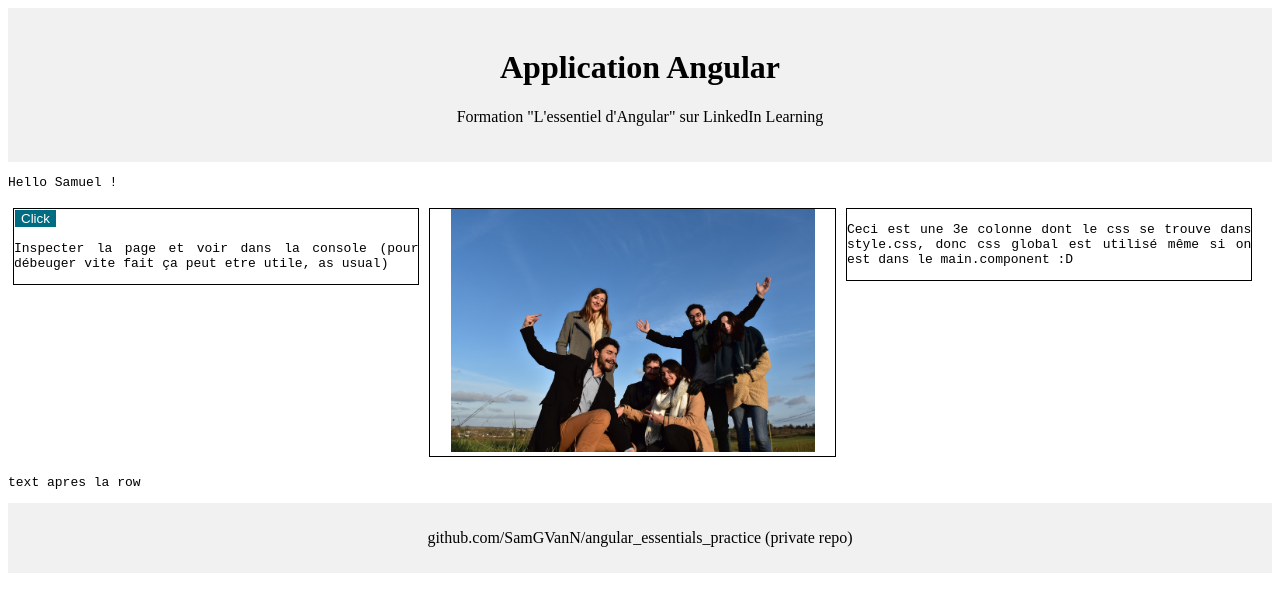
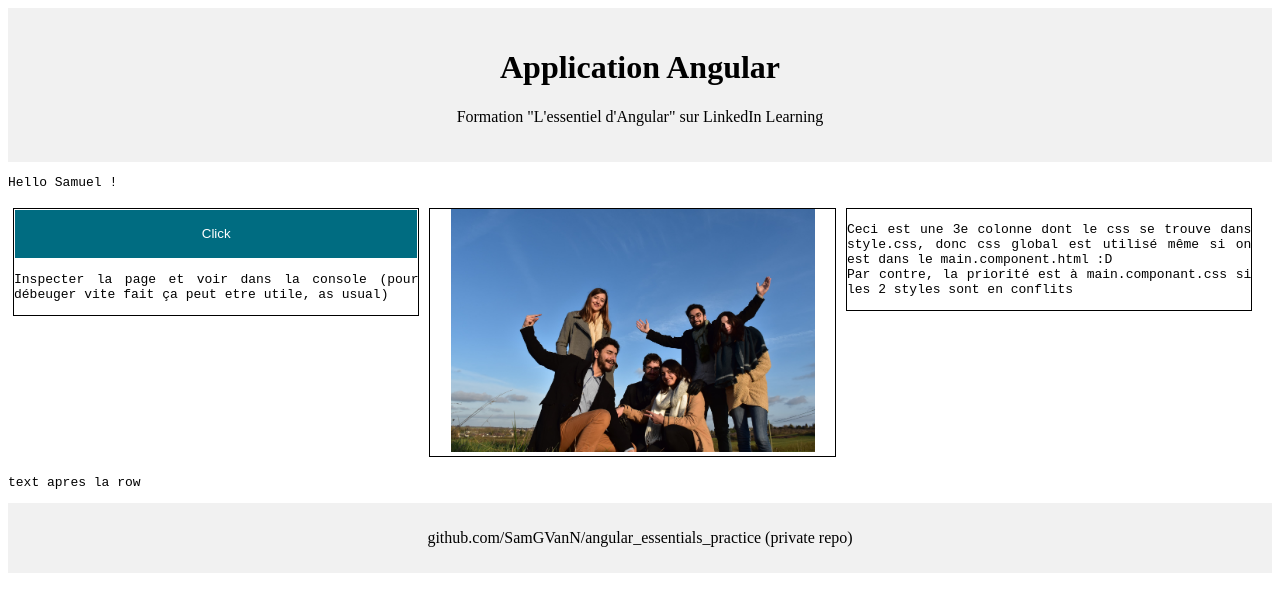
Before and after one commit to SamGVanN/angular_essentials_practice, an Angular app: page / in a window 1280 px wide. Shown: the top 612 px of the page. Built offline with nearby package versions, Linux system fonts and the light colour scheme.

Commit message:
just css

```diff
--- a/src/app/main/main.component.css
+++ b/src/app/main/main.component.css
@@ -7,4 +7,6 @@ p {
     background-color: #006c81 ;
     border: solid 1px;
     color : white;
+    width: 100%;
+    height: 50px;
 }
--- a/src/app/main/main.component.html
+++ b/src/app/main/main.component.html
@@ -19,7 +19,9 @@ Lors du click, on appel une fonction callback appelée test dans notre composant
     </div>
 
     <div class="column">
-        <p>Ceci est une 3e colonne dont le css se trouve dans style.css, donc css global est utilisé même si on est dans le main.component :D</p>
+        <p>Ceci est une 3e colonne dont le css se trouve dans style.css, donc css global est utilisé même si on est dans le main.component.html :D
+            <br> Par contre, la priorité est à main.componant.css si les 2 styles sont en conflits
+        </p>
     </div>
 </div>
 
```
